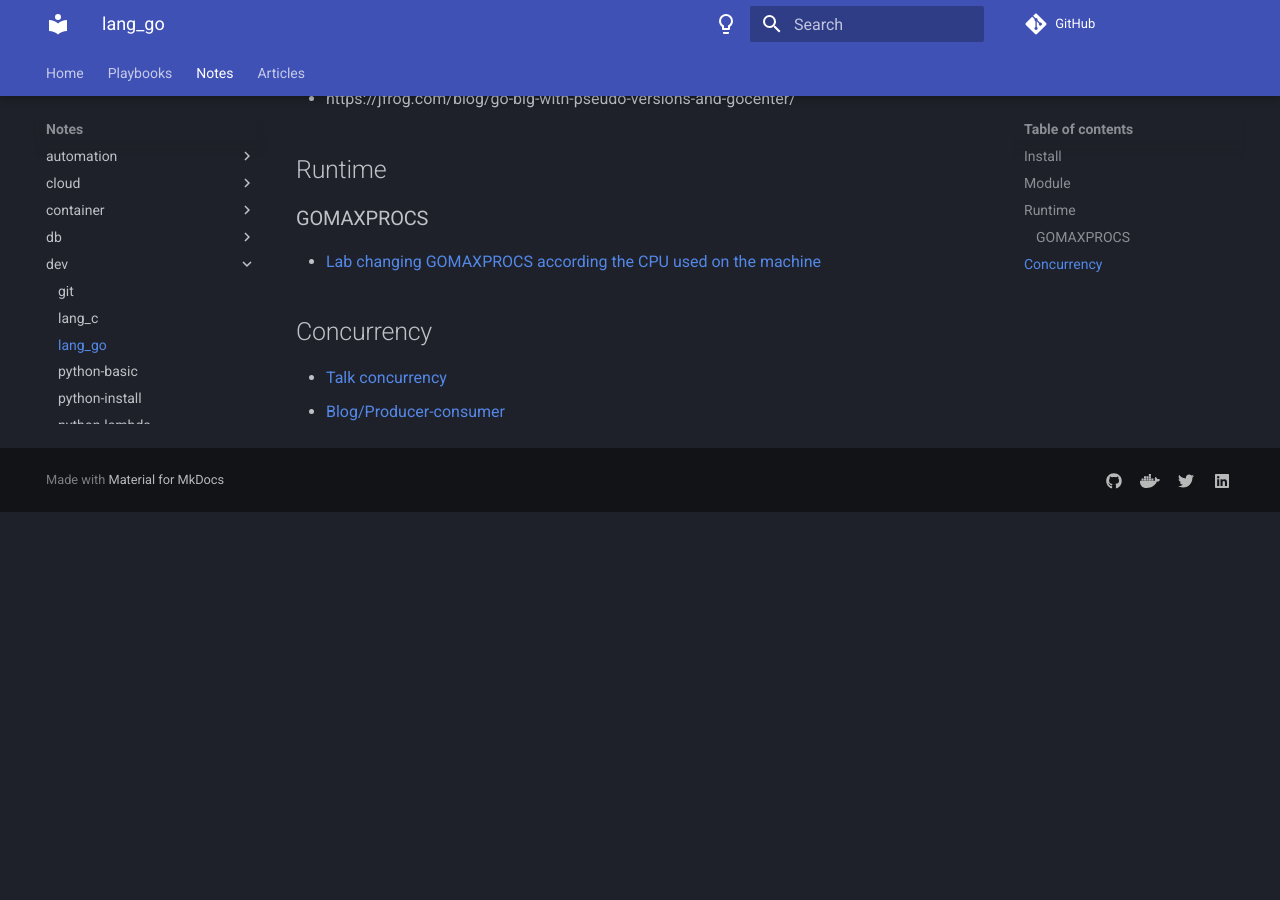
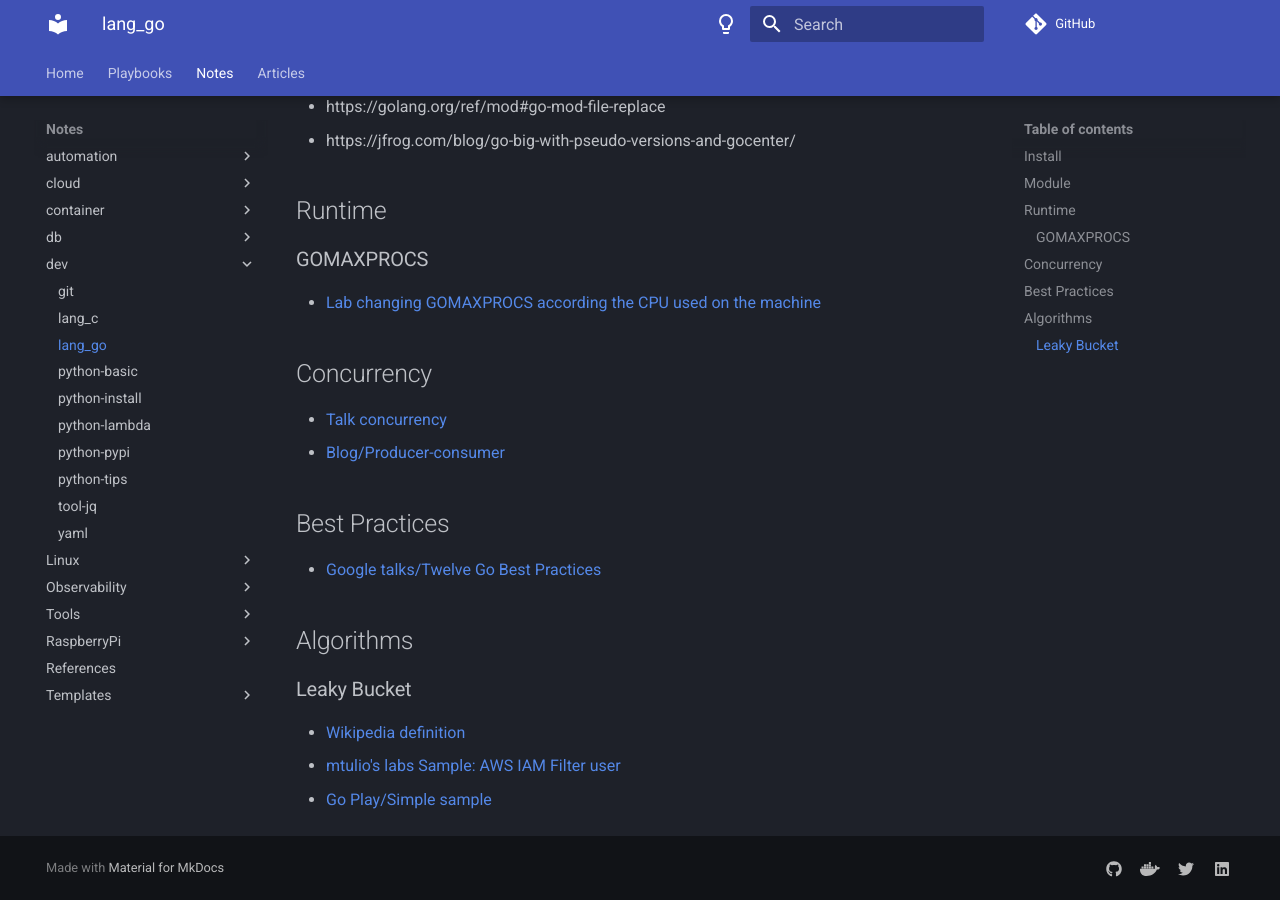
Before and after one commit to mtulio/mtulio.labs, an MkDocs documentation site: the page built from docs/notes/development/lang_go.md, in a window 1280 px wide and 900 px high, scrolled down 768 px. Built offline with MkDocs 1.6.1 and Material for MkDocs 9.7.7, drawn with Linux system fonts in a browser that asks for light colours; comment, search, counter and statistics services are not loaded; before the commit the page ends 1280 px from its top, so only the background shows below that.

Commit message:
notes: update references for languages

```diff
--- a/docs/notes/development/lang_go.md
+++ b/docs/notes/development/lang_go.md
@@ -45,3 +46,17 @@
 
 - [Talk concurrency](https://go.dev/blog/io2013-talk-concurrency)
 - [Blog/Producer-consumer](https://betterprogramming.pub/hands-on-go-concurrency-the-producer-consumer-pattern-c42aab4e3bd2)
+
+
+## Best Practices
+
+- [Google talks/Twelve Go Best Practices](https://talks.golang.org/2013/bestpractices.slide#1)
+
+
+## Algorithms
+
+### Leaky Bucket
+
+- [Wikipedia definition](https://en.wikipedia.org/wiki/Leaky_bucket)
+- [mtulio's labs Sample: AWS IAM Filter user](https://github.com/mtulio/go-labs/pull/4)
+- [Go Play/Simple sample](https://go.dev/play/p/ZrTPLcdeDF)
```
Also changed, not shown: other parts of docs/notes/development/lang_go.md (+1 -0 lines), docs/notes/container/kubernetes/README.md (added, +20 -0 lines), docs/notes/development/ansible.md (added, +5 -0 lines), docs/notes/development/rust.md (added, +5 -0 lines).
